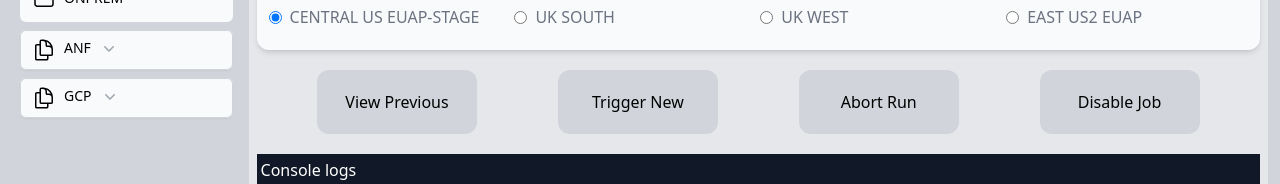
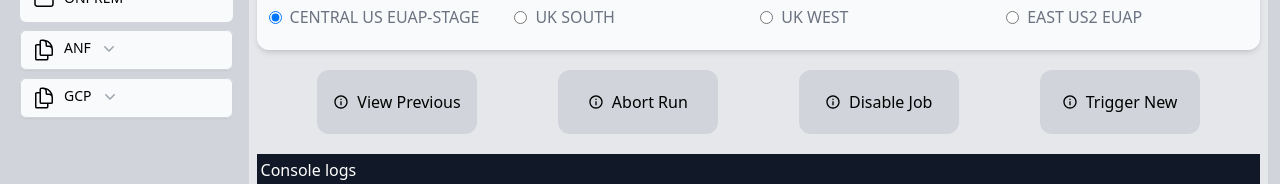
Before and after one commit to dmahanot/cit-dashboard, a React (Create React App) app in the folder citdash/: page /jenkins_new/anf_sanity in a window 1280 px wide. Shown: the part 274-458 px from the top of the page. Built offline with nearby package versions, Linux system fonts and the light colour scheme; sample sign-in values are in the browser's storage.

Commit message:
icon i added

```diff
--- a/citdash/src/components/jenkins_execution/anf/Anf_sanity.js
+++ b/citdash/src/components/jenkins_execution/anf/Anf_sanity.js
@@ -1,4 +1,5 @@
-import React from 'react'
+import React from 'react';
+import { MdInfoOutline } from "react-icons/md";
 
 function Anf_sanity() {
   return (
@@ -43,10 +44,42 @@ function Anf_sanity() {
         </div>
       </div>
       <div className='grid grid-cols-4 place-items-center m-1 p-4'>
-        <button className='font-sans bg-gray-300 rounded-xl w-40 h-16  hover:text-white hover:bg-sky-600 '>View Previous</button>
-        <button className='font-sans bg-gray-300 rounded-xl w-40 h-16  hover:text-white hover:bg-sky-600 '>Trigger New </button>
-        <button className='font-sans bg-gray-300 rounded-xl w-40 h-16  hover:text-white hover:bg-sky-600 '>Abort Run </button>
-        <button className='font-sans bg-gray-300 rounded-xl w-40 h-16  hover:text-white hover:bg-sky-600 '>Disable Job</button>
+        <button className='font-sans bg-gray-300 rounded-xl w-40 h-16 flex items-center justify-center  hover:text-white hover:bg-sky-600 '>
+          <div className='px-1 '>
+            <MdInfoOutline />
+          </div>
+          <div className='px-1'>
+            View Previous
+          </div>
+
+        </button>
+        <button className='font-sans bg-gray-300 rounded-xl w-40 h-16 flex items-center justify-center  hover:text-white hover:bg-sky-600 '>
+          <div className='px-1 '>
+            <MdInfoOutline />
+          </div>
+          <div className='px-1'>
+            Abort Run
+          </div>
+
+        </button>
+        <button className='font-sans bg-gray-300 rounded-xl w-40 h-16 flex items-center justify-center  hover:text-white hover:bg-sky-600 '>
+          <div className='px-1 '>
+            <MdInfoOutline />
+          </div>
+          <div className='px-1'>
+            Disable Job
+          </div>
+
+        </button>
+        <button className='font-sans bg-gray-300 rounded-xl w-40 h-16 flex items-center justify-center  hover:text-white hover:bg-sky-600 '>
+          <div className='px-1 '>
+            <MdInfoOutline />
+          </div>
+          <div className='px-1'>
+            Trigger New
+          </div>
+
+        </button>
       </div>
       <div className='bg-gray-900 h-[240px] text-white p-1'>Console logs</div>
     </>
```
Also changed, not shown: citdash/src/components/jenkins_execution/anf/Anf.js (deleted, +0 -50 lines).
